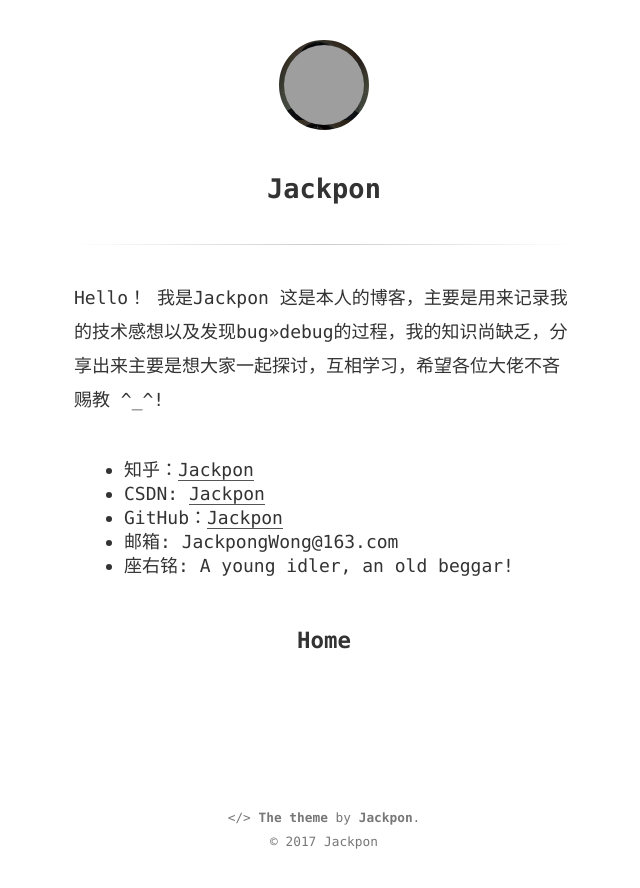
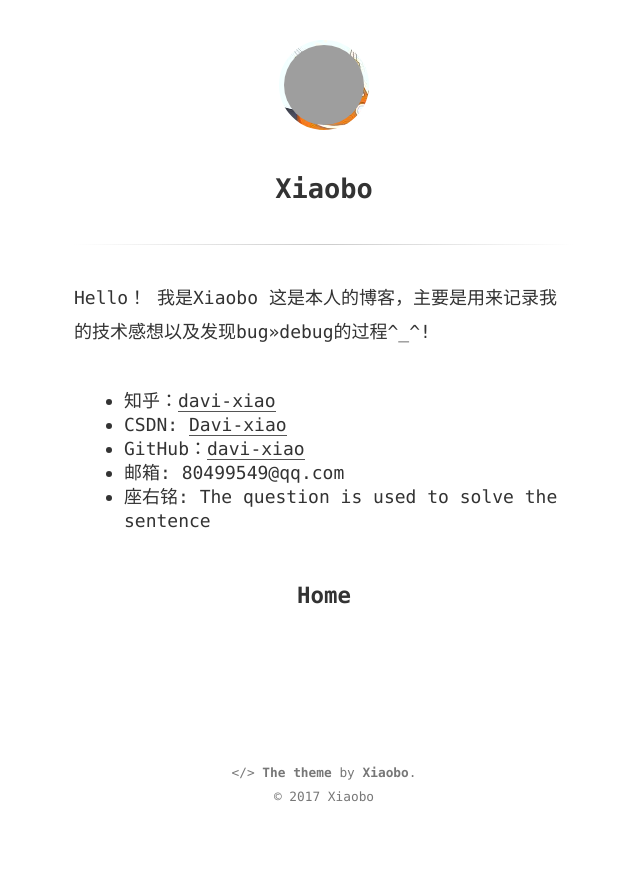
Before and after one commit to davi-xiao/Jackpon.github.io, a Jekyll site: the page built from about.md, in a window 1280 px wide, cut to the strip 0-888 px from the top of the page. Shown: the whole strip, without its empty margins (316-956 px from the left). Built offline with Jekyll 4.4.1, drawn with Linux system fonts in a browser that asks for light colours; grey boxes are pictures that could not be loaded.

Commit message:
修改内容

```diff
--- a/_config.yml
+++ b/_config.yml
@@ -1,12 +1,12 @@
 # Site Info
-title:              "Jackpon"
+title:              "Xiaobo"
 description:        "A young idler, an old beggar!"
 
 # Author Info
-author_name:        "Jackpon" # Your name here
-author_email:       JackpongWong@163.com # Your email here
+author_name:        "Xiaobo" # Your name here
+author_email:       80499549@qq.com # Your email here
 author_gravatar:    2b38b1b0e7e08b69379bd61582adf0c8 # Your Gravatar md5 hash here for logo
-github_username:    Jackpon # Your GitHub username here
+github_username:    davi-xiao # Your GitHub username here
 
 # Site Settings
 baseurl:            "" # Base URL must end WITHOUT a slash, default: ""
@@ -29,7 +29,6 @@ gems:
   - jekyll-sitemap
 
 
-
 defaults:
   -
     scope:
--- a/_includes/footer.html
+++ b/_includes/footer.html
@@ -1,4 +1,4 @@
 <div class="footer">
-  <span class="block">&lt;/&gt; <a href="https://github.com/Jackpon/Jackpon.github.io" title="a minimalist Jekyll theme for personal blog">The theme</a> by <a href="https://github.com/Jackpon">Jackpon</a>.</span>
+  <span class="block">&lt;/&gt; <a href="https://github.com/Jackpon/xiaobo.github.io" title="a minimalist Jekyll theme for personal blog">The theme</a> by <a href="https://github.com/davi-xiao">Xiaobo</a>.</span>
   <span class="block">&copy; {{ site.time | date: '%Y' }} {{ site.author_name }}</span>
 </div>
--- a/about.md
+++ b/about.md
@@ -1,15 +1,15 @@
 ---
 layout: page
-title: Jackpon
+title: Xiaobo
 ---
 
 Hello！
-我是Jackpon
-这是本人的博客，主要是用来记录我的技术感想以及发现bug>>debug的过程，我的知识尚缺乏，分享出来主要是想大家一起探讨，互相学习，希望各位大佬不吝赐教 ^_^!
+我是Xiaobo
+这是本人的博客，主要是用来记录我的技术感想以及发现bug>>debug的过程^_^!
 
 
-* 知乎：<a href="https://www.zhihu.com/people/Jackpon">Jackpon</a>
-* CSDN: <a href="http://blog.csdn.net/Jackponwong">Jackpon</a>
-* GitHub：<a href="https://github.com/Jackpon">Jackpon</a>
-* 邮箱: JackpongWong@163.com
-* 座右铭: A young idler, an old beggar!
+* 知乎：<a href="https://www.zhihu.com/people/davi-xiao">davi-xiao</a>
+* CSDN: <a href="http://blog.csdn.net/skykiller007">Davi-xiao</a>
+* GitHub：<a href="https://github.com/davi-xiao">davi-xiao</a>
+* 邮箱: 80499549@qq.com
+* 座右铭: The question is used to solve the sentence
```
Also changed, not shown: README.md, assets/gravatar_wrapper.png, index.html (line endings or trailing spaces).
